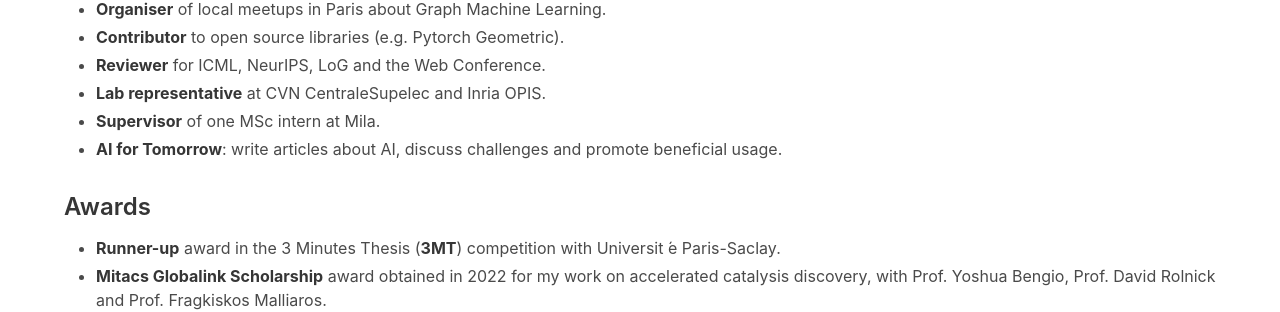
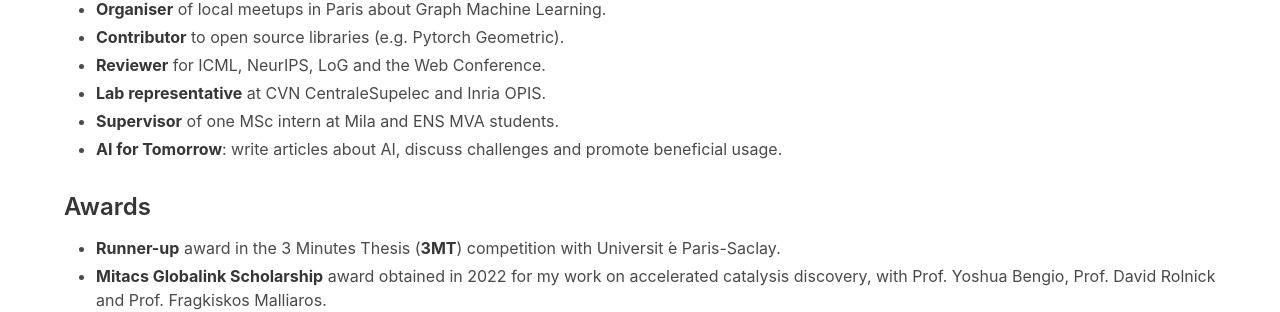
Before and after one commit to AlexDuvalinho/alexduvalinho.github.io, a Jekyll site: the page built from _pages/teaching.md, in a window 1280 px wide. Shown: the part 1024-1336 px from the top of the page. Built offline with Jekyll 4.4.1, drawn with Linux system fonts in a browser that asks for light colours; nearby versions of some CDN libraries; a style sheet for code colours, icons or effects is not loaded.

Commit message:
add supervisor

```diff
--- a/_pages/teaching.md
+++ b/_pages/teaching.md
@@ -25,7 +25,7 @@ permalink: /teaching
 - **Contributor** to open source libraries (e.g. Pytorch Geometric).
 - **Reviewer** for ICML, NeurIPS, LoG and the Web Conference.
 - **Lab representative** at CVN CentraleSupelec and Inria OPIS.
-- **Supervisor** of one MSc intern at Mila.
+- **Supervisor** of one MSc intern at Mila and ENS MVA students.
 - **AI for Tomorrow**: write articles about AI, discuss challenges and promote beneficial usage.
 <br>
 
```
